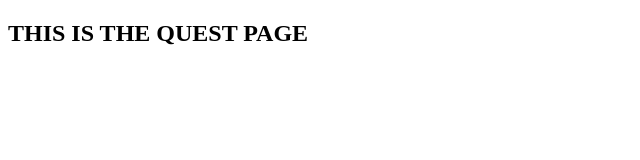
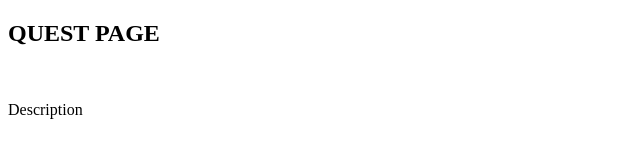
Before and after one commit to abrielcleaver/LAB-13-user-adventure, a website: page quest/index.html in a window 1280 px wide. Shown: the whole page, without its empty margins (0-640 px from the left). Drawn offline with Linux system fonts and the light colour scheme.

Commit message:
update quest page HTML

```diff
--- a/quest/index.html
+++ b/quest/index.html
@@ -4,11 +4,22 @@
     <meta charset="UTF-8">
     <meta http-equiv="X-UA-Compatible" content="IE=edge">
     <meta name="viewport" content="width=device-width, initial-scale=1.0">
-    <title>Quest Page</title>
+    <title>Quest Detail Page</title>
 </head>
 <body>
-    <h2>THIS IS THE QUEST PAGE</h2>
+    <section>
+        <h1 id="quest-title">QUEST PAGE</h1>
+            <img id="quest-image", src="" alt="">
+        <div id="quest-details" class="quest-details">
+            <p id="quest-description">Description</p>
 
+            <form id="quest-choices">
+            </form>
+        </div>
+
+    <div id="quest-results" class="hidden">
+    </section>
+</div>
 
     <script type="module" src="./quest.js"></script>
 </body>
```
